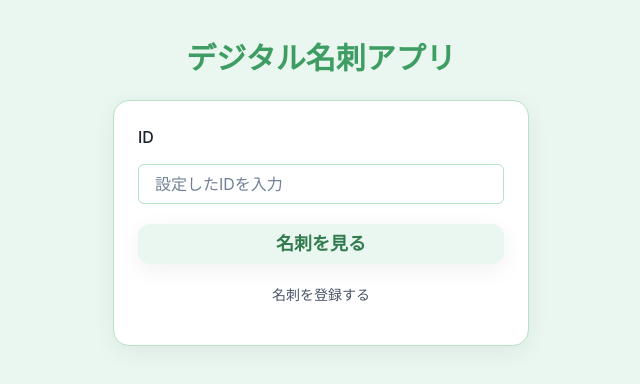
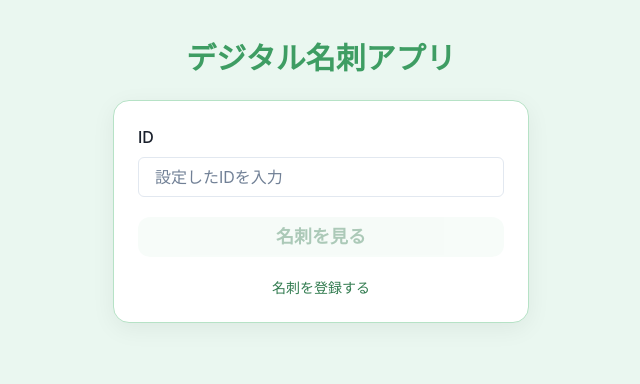
Before and after one commit to hello-yuki0409/Digital-business-card-app, a React (Vite) app: page / in a window 1280 px wide. Shown: the top 384 px of the page, without its empty margins (319-959 px from the left). Built offline with nearby package versions, Linux system fonts and the light colour scheme; no server answers.

Commit message:
feat: HomePageに機能追加

```diff
--- a/src/components/pages/CardDetailPage.tsx
+++ b/src/components/pages/CardDetailPage.tsx
@@ -1,5 +1,5 @@
 import { useEffect, useState } from "react";
-import { useParams } from "react-router-dom";
+import { useNavigate, useParams } from "react-router-dom";
 import { fetchUserWithSkills } from "../../lib/user";
 import type { User } from "../../types/user";
 import {
@@ -20,6 +20,8 @@ export const CardDetailPage = () => {
   const { id } = useParams<{ id: string }>();
   const [user, setUser] = useState<User | null>(null);
   const [loading, setLoading] = useState(true);
+
+  const navigate = useNavigate();
 
   // idがundefined、あるいはユーザーが見つからない場合はローディングのまま
   useEffect(() => {
@@ -146,6 +148,11 @@ export const CardDetailPage = () => {
             </VStack>
           </Box>
         )}
+        <Box pt={2} textAlign="center">
+          <Button variant="soft" onClick={() => navigate("/")}>
+            ホームに戻る
+          </Button>
+        </Box>
       </VStack>
     </Center>
   );
--- a/src/components/pages/HomePage.tsx
+++ b/src/components/pages/HomePage.tsx
@@ -1,14 +1,61 @@
 import {
   Button,
   Container,
+  FormControl,
+  FormErrorMessage,
   FormLabel,
   Heading,
   Input,
   Text,
   VStack,
+  Link,
 } from "@chakra-ui/react";
+import { useState } from "react";
+import { useNavigate, Link as RouterLink } from "react-router-dom";
+import { supabase } from "../../lib/supabase";
 
 export const HomePage = () => {
+  const navigate = useNavigate();
+  const [id, setId] = useState("");
+  const [error, setError] = useState<string>("");
+  const [loading, setLoading] = useState(false);
+
+  const onSubmit = async (e: React.FormEvent<HTMLFormElement>) => {
+    e.preventDefault();
+    const trimmed = id.trim();
+
+    if (!trimmed) {
+      setError("IDを入力してください");
+      return;
+    }
+
+    setError("");
+    setLoading(true);
+
+    // --- Supabase で存在チェック ---
+    const { data, error: dbErr } = await supabase
+      .from("users")
+      .select("id")
+      .eq("id", trimmed)
+      .maybeSingle();
+
+    setLoading(false);
+
+    if (dbErr) {
+      console.error(dbErr);
+      setError("サーバーエラーが発生しました");
+      return;
+    }
+
+    if (!data) {
+      setError("このIDは存在しません");
+      return;
+    }
+
+    // 存在した場合だけ遷移
+    navigate(`/cards/${trimmed}`);
+  };
+
   return (
     <Container maxW="md" py={{ base: 6, md: 10 }}>
       <Heading
@@ -19,8 +66,8 @@ export const HomePage = () => {
       >
         デジタル名刺アプリ
       </Heading>
+      <form onSubmit={onSubmit}>
         <VStack
-        as="form"
           spacing={{ base: 4, md: 5 }}
           align="stretch"
           bg="white"
@@ -30,17 +77,36 @@ export const HomePage = () => {
           borderRadius="2xl"
           boxShadow="soft"
         >
-        <FormLabel mb="-5.5">ID</FormLabel>
-        <Input placeholder="設定したIDを入力" />
-        <Button type="submit" size="lg" variant="soft">
+          <FormControl isInvalid={!!error}>
+            <FormLabel>ID</FormLabel>
+            <Input
+              placeholder="設定したIDを入力"
+              value={id}
+              onChange={(e) => {
+                setId(e.target.value);
+                if (error) setError("");
+              }}
+              autoComplete="off"
+            />
+            <FormErrorMessage>{error}</FormErrorMessage>
+          </FormControl>
+          <Button
+            type="submit"
+            size="lg"
+            variant="soft"
+            isDisabled={!id.trim()}
+            isLoading={loading}
+          >
             名刺を見る
           </Button>
 
-        {/* 後で Register にリンクつける */}
-        <Text fontSize="sm" color="gray.600" textAlign="center" mb={4}>
+          <Text fontSize="sm" color="gray.600" textAlign="center" mb={0}>
+            <Link as={RouterLink} to="/cards/register" color="brand.700">
               名刺を登録する
+            </Link>
           </Text>
         </VStack>
+      </form>
     </Container>
   );
 };
```
Lines whose indentation alone changed are shown as unchanged.
